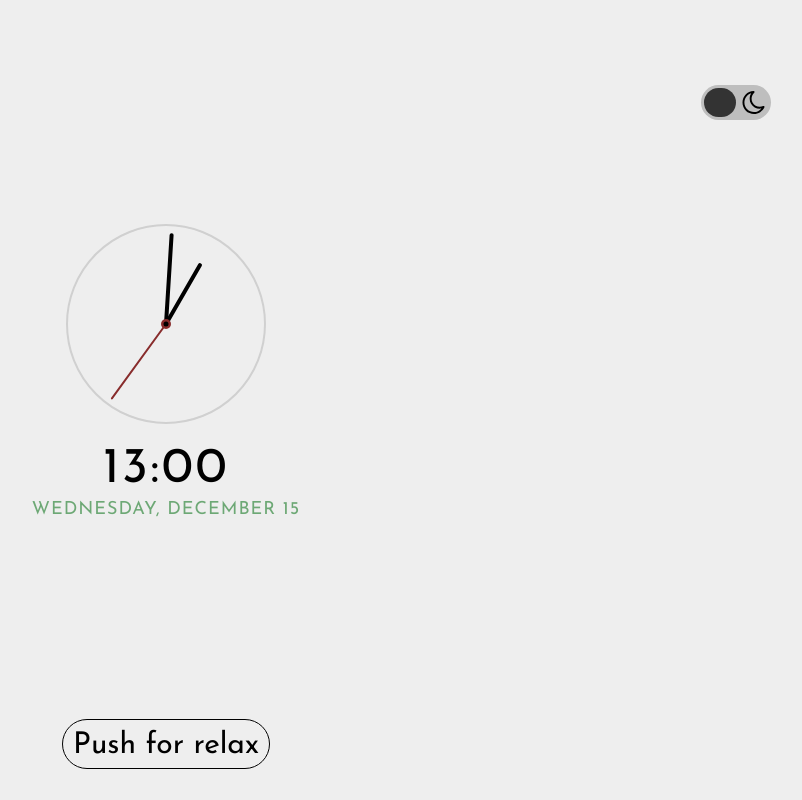
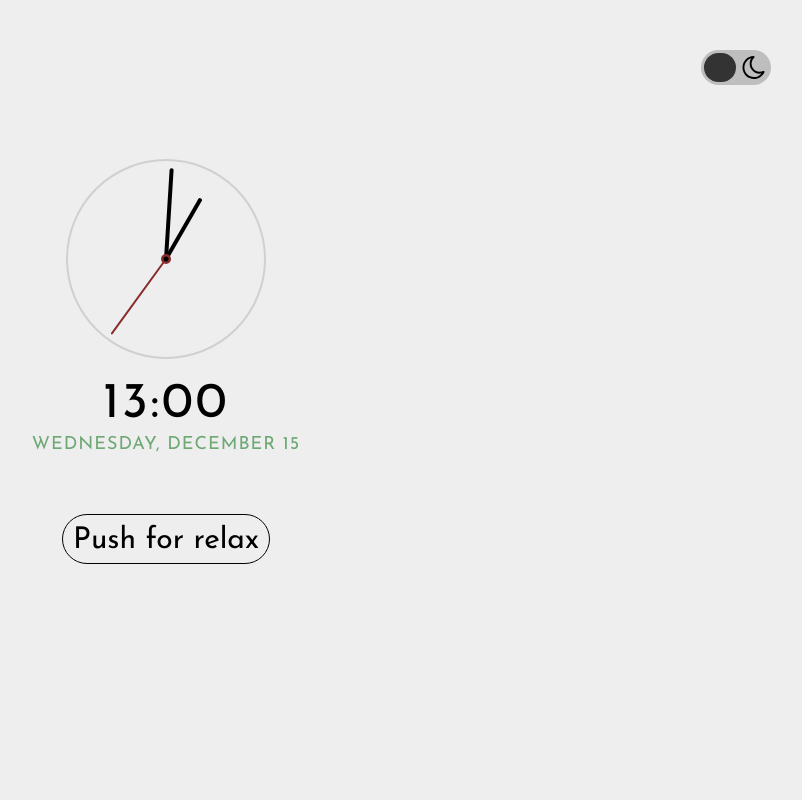
Before and after one commit to VincentWild69/clock-and-relax, a plain HTML site: page index.html in a window 1280 px wide. Shown: the whole page, without its empty margins (474-1276 px from the left). Drawn offline with Linux system fonts and the light colour scheme.

Commit message:
fix: change margins

```diff
--- a/style.css
+++ b/style.css
@@ -41,7 +41,6 @@ html[data-theme='dark'] {
 body {
   margin: 0;
   font-size: 1.4rem;
-  overflow: hidden;
   background-color: var(--bg-color);
   transition: all 0.4s ease;
 }
@@ -74,7 +73,7 @@ button {
 
 /*Theme switcher*/
 .switch-wrapper {
-  margin-top: 8.5rem;
+  margin-top: 5rem;
   margin-right: 1.5rem;
   text-align: right;
 }
@@ -153,7 +152,7 @@ button {
   display: flex;
   justify-content: center;
   align-items: center;
-  margin-top: 10rem;
+  margin-top: 7rem;
 }
 
 .clock-wrapper {
@@ -245,7 +244,7 @@ button {
   justify-content: center;
   align-items: center;
   flex-direction: column;
-  margin-top: 200px;
+  margin-top: 60px;
 }
 
 .relax-btn {
```
